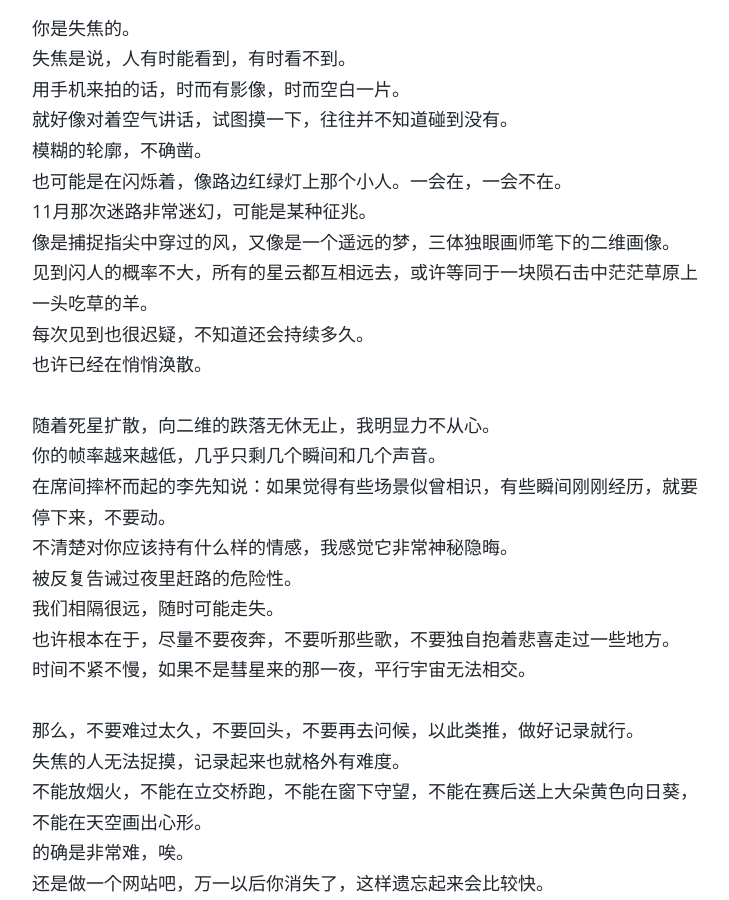
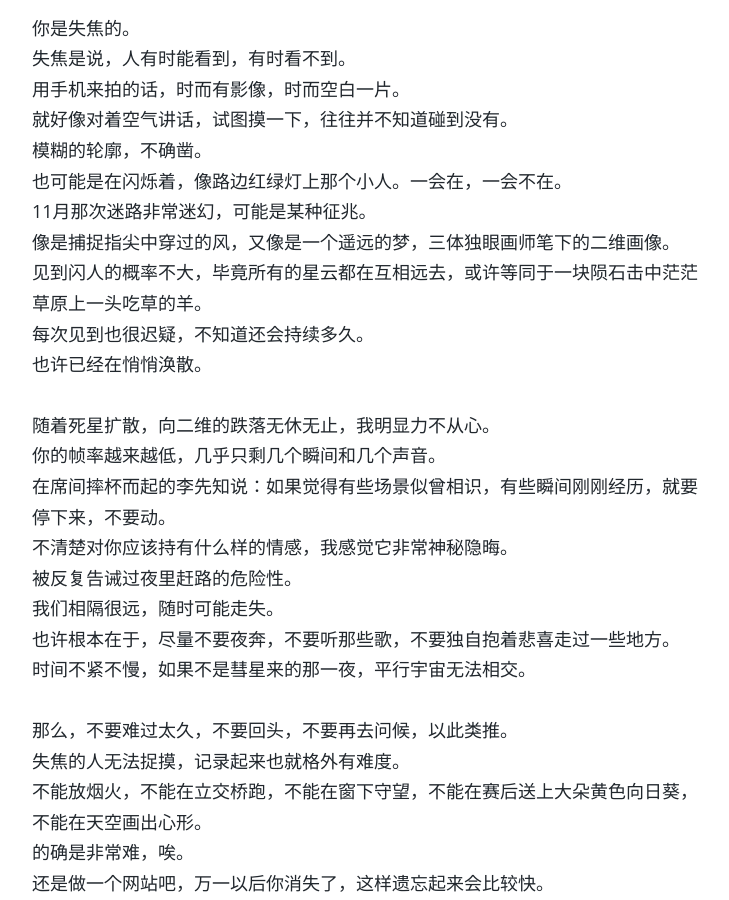
Before and after one commit to sardine2/wangshourong, a Jekyll site: the page built from _posts/2016-08-24-Out-of-Focus.md, in a window 1280 px wide and 900 px high, scrolled down 814 px. Shown: the whole window, without its empty margins (268-997 px from the left). Built offline with Jekyll 4.4.1, drawn with Linux system fonts in a browser that asks for light colours; comment, search, counter and statistics services are not loaded.

Commit message:
Update 2016-08-24-Out-of-Focus.md

```diff
--- a/_posts/2016-08-24-Out-of-Focus.md
+++ b/_posts/2016-08-24-Out-of-Focus.md
@@ -23,7 +23,7 @@ image: flower.jpg
 也可能是在闪烁着，像路边红绿灯上那个小人。一会在，一会不在。
 11月那次迷路非常迷幻，可能是某种征兆。
 像是捕捉指尖中穿过的风，又像是一个遥远的梦，三体独眼画师笔下的二维画像。
-见到闪人的概率不大，所有的星云都互相远去，或许等同于一块陨石击中茫茫草原上一头吃草的羊。
+见到闪人的概率不大，毕竟所有的星云都在互相远去，或许等同于一块陨石击中茫茫草原上一头吃草的羊。
 每次见到也很迟疑，不知道还会持续多久。
 也许已经在悄悄涣散。
 
@@ -36,7 +36,7 @@ image: flower.jpg
 也许根本在于，尽量不要夜奔，不要听那些歌，不要独自抱着悲喜走过一些地方。
 时间不紧不慢，如果不是彗星来的那一夜，平行宇宙无法相交。
 
-那么，不要难过太久，不要回头，不要再去问候，以此类推，做好记录就行。
+那么，不要难过太久，不要回头，不要再去问候，以此类推。
 失焦的人无法捉摸，记录起来也就格外有难度。
 不能放烟火，不能在立交桥跑，不能在窗下守望，不能在赛后送上大朵黄色向日葵，不能在天空画出心形。
 的确是非常难，唉。
```
